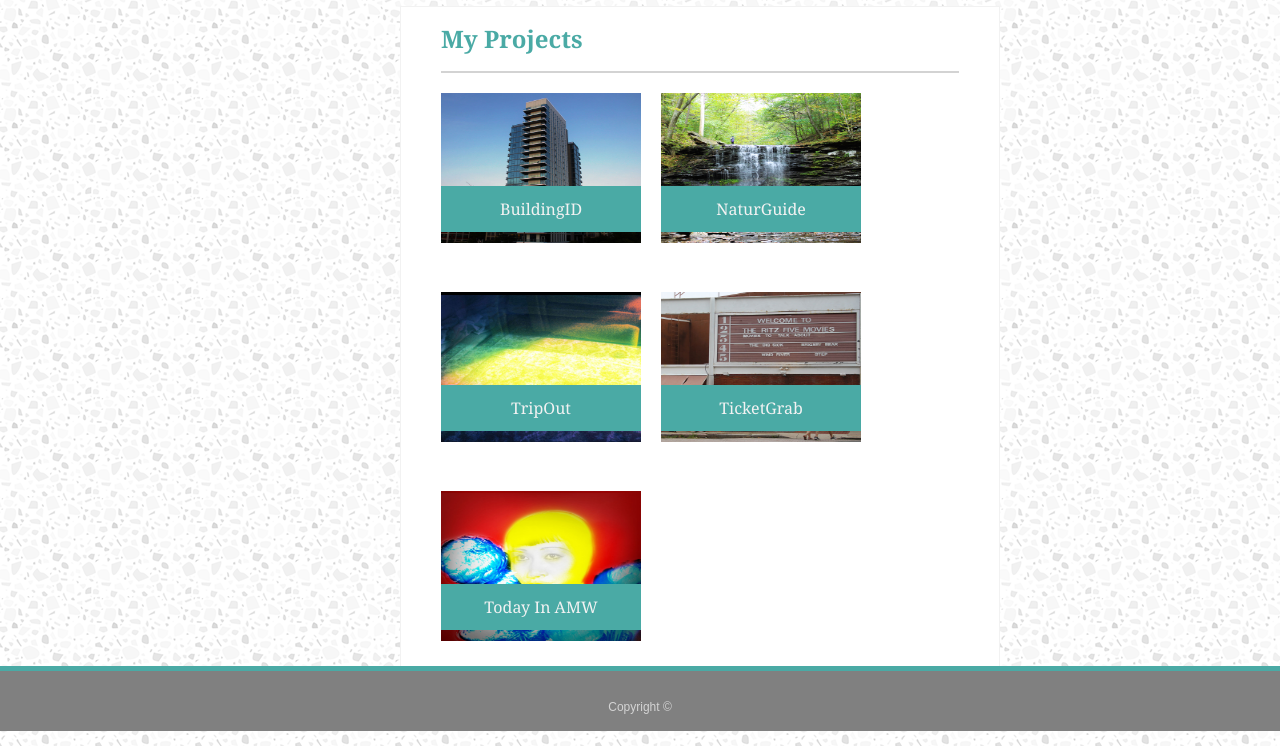
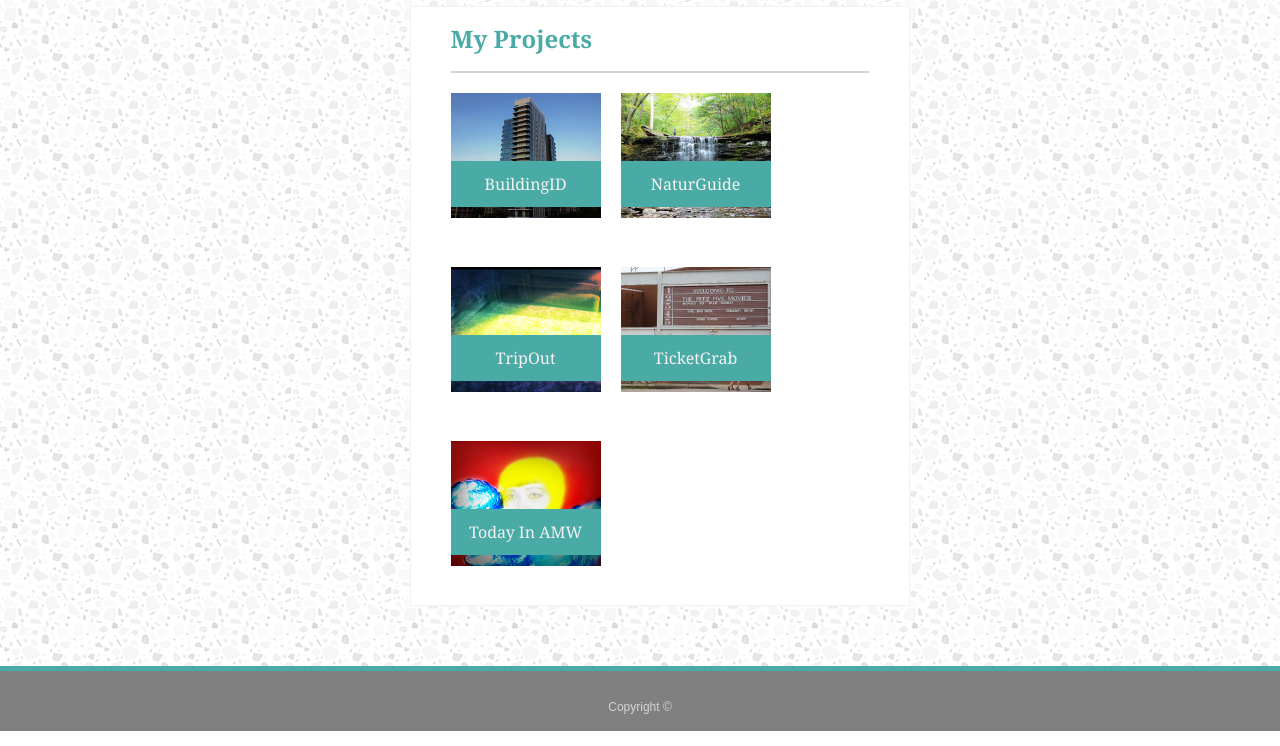
Before and after one commit to CatLibWilk/Basic-Portfolio, a plain HTML site: page portfolio.html in a window 1280 px wide. Shown: the part 69-815 px from the top of the page. Drawn offline with Linux system fonts and the light colour scheme.

Commit message:
fixed dimensional issue

```diff
--- /dev/null
+++ b/assets/css/portfolioStyle.css
@@ -0,0 +1,51 @@
+.portfolioContent{
+    width: 500px;
+    height: 600px;
+    background-color: white;
+    border-color: #f2f2f2;
+    border-style: solid;
+    border-width: 1px;
+    margin-left: 32%;
+    margin-right: 25%;
+    margin-top: 10px;
+    margin-bottom: 40px;
+    padding: 0 20px 20px 20px;
+    float: left;
+}
+
+#row{
+    float: left;
+    clear: right;
+    margin-left: 20px;
+}
+
+#object5{
+    float: left;
+}
+
+#portfolioHeading{
+    text-align: left;
+    font-size: 24px;
+    font-weight: bold;
+    color: #4aaaa5;
+    margin: 20px;
+    padding-bottom: 20px;
+    border-bottom-style: solid;
+    border-bottom-width: 2px;
+    border-bottom-color: lightgrey;
+}
+
+h3{
+    background-color: #4aaaa5;
+    padding: 15px;
+    position: relative;
+    bottom: 60px;
+    font-family: 'Georgia', Times, Times New Roman, serif;
+    color: #f2f2f2;
+    z-index: 1;
+}
+
+#footsie{
+    margin-top: 10px;
+    clear: both;
+}
--- a/assets/css/style.css
+++ b/assets/css/style.css
@@ -16,7 +16,8 @@
   }
 
   body{
-      background-image: url("../images/light-grey-terrazzo.png")
+      background-image: url("../images/light-grey-terrazzo.png");
+      position: relative;
   }
 
   header{
@@ -134,3 +135,8 @@
   position: fixed;
   bottom: 0;
 }
+
+.footer{
+    position: fixed;
+    bottom: 0;
+}
--- a/portfolio.html
+++ b/portfolio.html
@@ -5,7 +5,7 @@
 
             <title>Portfolio</title>
             <link rel="stylesheet" href="assets/css/reset.css">
-            <link rel="stylesheet" href="assets/css/portfolioCss.css">
+            <link rel="stylesheet" href="assets/css/portfolioStyle.css">
             <link rel="stylesheet" href="assets/css/style.css">
         </head>
 
@@ -27,25 +27,25 @@
                                 <h1 id="portfolioHeading">My Projects</h1>
                                 <div id="row">
                                     <div class="portfolioObject">
-                                        <img src="assets/images/arch.jpg" title="Example 1" height=150 width=200>
+                                        <img src="assets/images/arch.jpg" title="Example 1" height=125 width=150>
                                         <h3>BuildingID</h3>
                                     </div>
                                     <div class="portfolioObject">
-                                            <img src="assets/images/CarpetDope.jpg" title="Example 2" height=150 width=200>
+                                            <img src="assets/images/CarpetDope.jpg" title="Example 2" height=125 width=150>
                                             <h3>TripOut</h3>
                                     </div>
                                     <div id="object5" class="portfolioObject">
-                                            <img src="assets/images/wongVign.jpg" title="Example 5" height=150 width=200>
+                                            <img src="assets/images/wongVign.jpg" title="Example 5" height=125 width=150>
                                             <h3>Today In AMW</h3>
                                     </div>
                                 </div>
                                 <div id="row">
                                     <div class="portfolioObject">
-                                        <img src="assets/images/Ricketts1.jpg" title="Example 3" height=150 width=200>
+                                        <img src="assets/images/Ricketts1.jpg" title="Example 3" height=125 width=150>
                                         <h3>NaturGuide</h3>
                                     </div>
                                     <div class="portfolioObject">
-                                        <img src="assets/images/ritz.jpg" title="Example 4" height=150 width=200>
+                                        <img src="assets/images/ritz.jpg" title="Example 4" height=125 width=150>
                                         <h3>TicketGrab</h3>
                                     </div>
 
@@ -53,13 +53,7 @@
                         </section>
             </div>
 
-
-
-
-
-            <div class="footer">
-                    <div id="greenBar"></div>
+                <div id="greenBar"></div>
                 <footer>Copyright &copy;</footer>
-            </div>
         </body>
     </html>
```
Also changed, not shown: assets/css/contactStyle.css (+23 -6 lines), contact.html (+2 -2 lines), 1 other file. Lines whose indentation alone changed are shown as unchanged.
